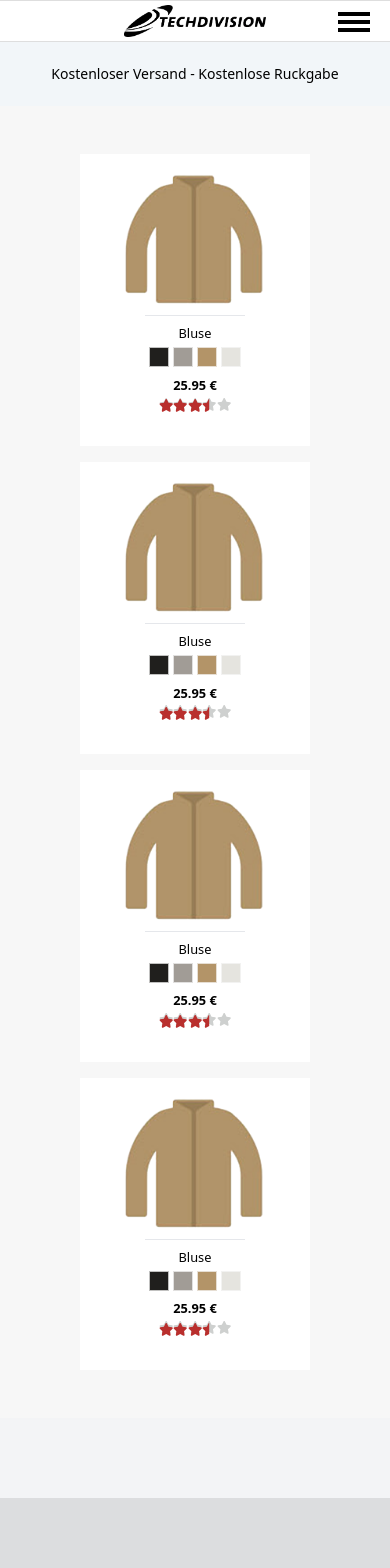
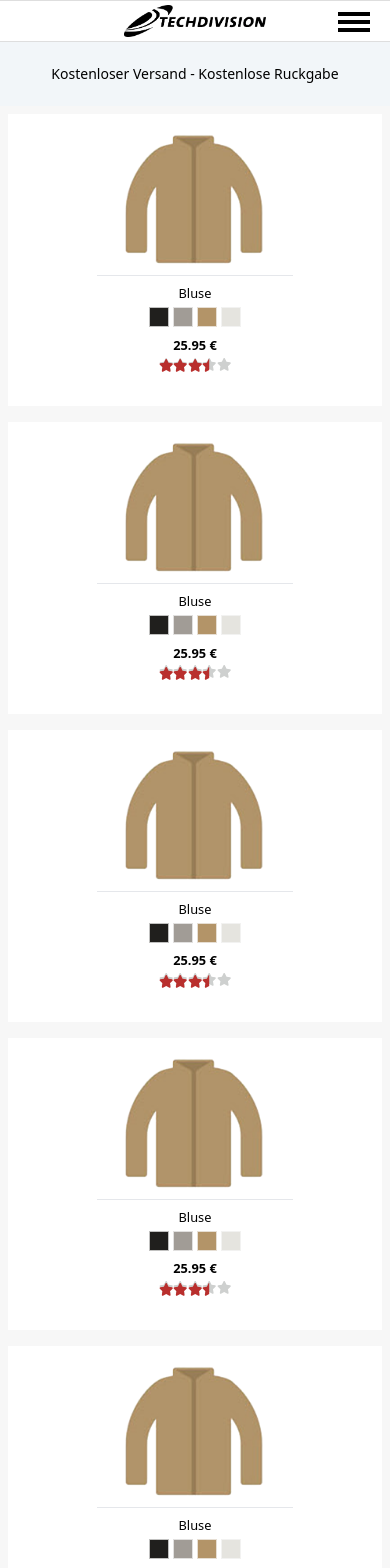
Before and after one commit to Daniel-Shliakhetko/techdivision-store, a React (Create React App) app in the folder client/: page / in a window 390 px wide. Shown: the top 1568 px of the page. Before the commit the page ends 1498 px from the top, so only its background shows below. Built offline with nearby package versions, Linux system fonts and the light colour scheme.

Commit message:
Added ProductCard mobile adaptation

```diff
--- a/client/src/components/ProductCard.js
+++ b/client/src/components/ProductCard.js
@@ -5,14 +5,16 @@ import { priceWithCurrency } from "../helpers/priceWithCurrency";
 import { ratingToNumber } from "../helpers/ratingToNumber";
 import { ProductColors } from "./ProductColors";
 import { Stars } from "./Stars";
-import bluse from '../images/bluse.png';
+import bluse from "../images/bluse.png";
 
 export const ProductCard = (props) => {
-  const { product, className} = props;
+  const { product, className, maxInRow } = props;
 
   const [isReady, changeToReady] = useState(false);
 
-  const defaultClass = 'w-full md:w-1/2 lg:w-1/4';
+  const maxInRowNumber = maxInRow || 4;
+
+  const defaultClass = "w-full md:w-1/2 lg:w-1/"+maxInRowNumber;
 
   const additionalClass = className || defaultClass;
 
@@ -23,14 +25,32 @@ export const ProductCard = (props) => {
   });
 
   return (
-    <div className={"product-card flex flex-col justify-center items-center bg-grey-0 px-10 pt-4 pb-8 "+ additionalClass}>
-
-      <img className="max-w-[10rem]" src={bluse} alt={product.name} title={product.name}/>
-      <hr className="bg-grey-200 w-2/3 my-2" />
-      <h3 clasName="font-semibold" title={product.name}>{product.name}</h3>
-      <ProductColors colors={product.colors}/>
-      <span className="font-bold" title={priceWithCurrency(product.prices[1])}>{priceWithCurrency(product.prices[1])}</span>
-      <Stars rate={ratingToNumber(product.rating)} />
+    <div
+      className={
+        "product-card-wrapper p-2 " +
+        additionalClass
+      }
+    >
+      <div className="product-card flex flex-col justify-center items-center bg-grey-0 px-10 pt-4 pb-8">
+        <img
+          className="max-w-[10rem]"
+          src={bluse}
+          alt={product.name}
+          title={product.name}
+        />
+        <hr className="bg-grey-200 w-2/3 my-2" />
+        <h3 clasName="font-semibold" title={product.name}>
+          {product.name}
+        </h3>
+        <ProductColors colors={product.colors} />
+        <span
+          className="font-bold"
+          title={priceWithCurrency(product.prices[1])}
+        >
+          {priceWithCurrency(product.prices[1])}
+        </span>
+        <Stars rate={ratingToNumber(product.rating)} />
+      </div>
     </div>
   );
 };
--- a/client/src/index.scss
+++ b/client/src/index.scss
@@ -6,6 +6,8 @@ body {
   margin: 0;
   font-size:0.8em;
   background-color: #dcdddf;
+  scroll-behavior: smooth;
+  overflow-x: hidden;
 }
 
 #root {
@@ -21,6 +23,9 @@ body {
   margin: 0 auto;
   background-color: #fff;
 }
+.content{
+  max-width:100vw;
+}
 
 .footer {
   margin-top: auto;
--- a/client/src/pages/FrontPage.js
+++ b/client/src/pages/FrontPage.js
@@ -29,7 +29,10 @@ const products = [
 export const FrontPage = (props) => {
   return (
     <>
-      <div class="w-full flex flex-col md:flex-row bg-grey-200 space-y-4 md:space-x-4 md:space-y-0 py-12 px-20">
+      <div class="w-full flex flex-col md:flex-row flex-wrap bg-grey-200 sm:px-20 sm:py-12">
+        <ProductCard product={products[0]}/>
+        <ProductCard product={products[0]}/>
+        <ProductCard product={products[0]}/>
         <ProductCard product={products[0]}/>
         <ProductCard product={products[0]}/>
         <ProductCard product={products[0]}/>
```
